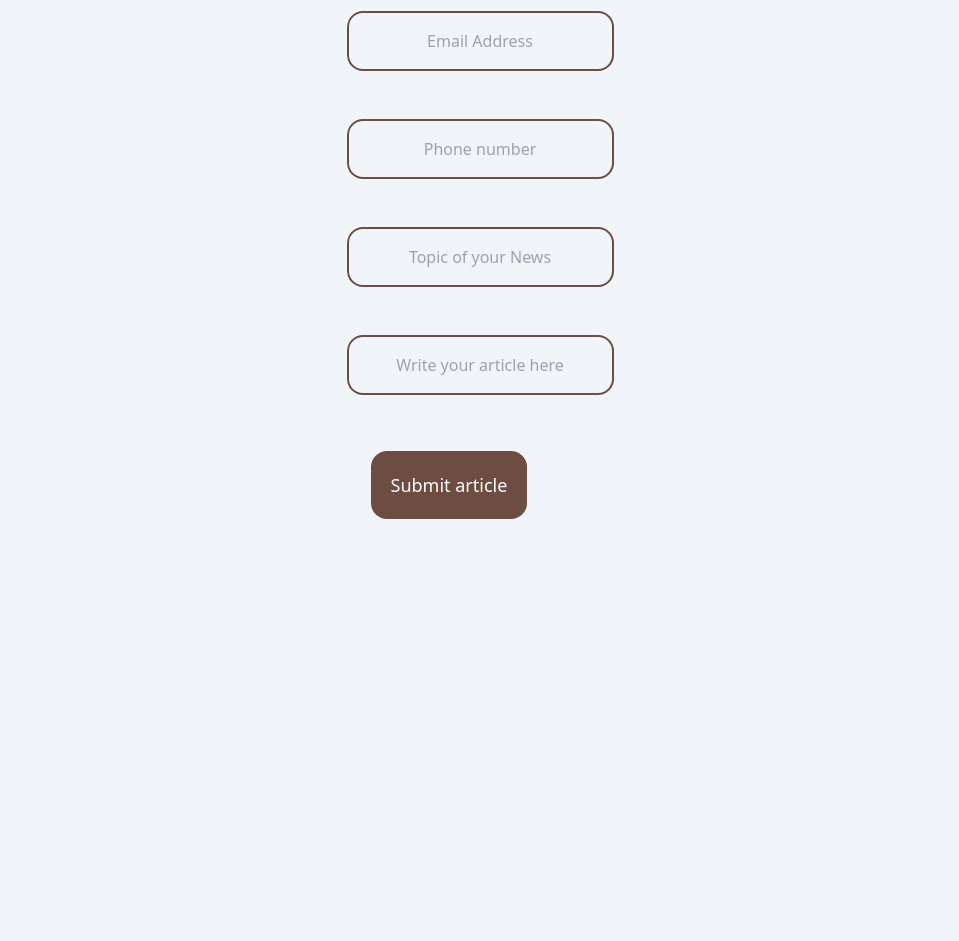
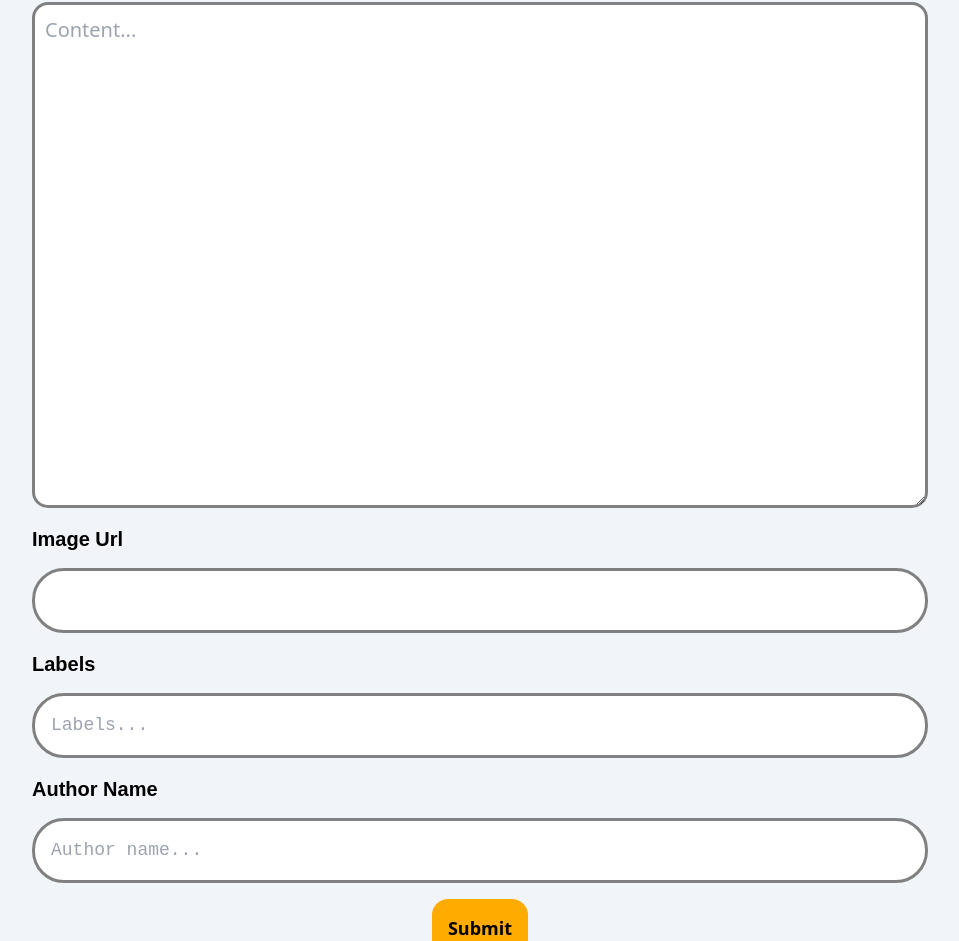
Before and after one commit to asmriti/Online-News-Portal, a React (Create React App) app in the folder UserPortal/: page /post-article in a window 1280 px wide. Shown: the part 257-1198 px from the top of the page, without its empty margins (160-1119 px from the left). Before the commit the page ends 856 px from the top, so only its background shows below. Built offline with nearby package versions, Linux system fonts and the light colour scheme.

Commit message:
Updated post article component

```diff
--- a/UserPortal/src/components/KidsStyle.css
+++ b/UserPortal/src/components/KidsStyle.css
@@ -25,7 +25,7 @@
   top: 20%;
 
   color: red;
-  transform: rotate(-22deg);
+  /* transform: rotate(-22deg); */
   text-align: center;
 }
 
@@ -53,13 +53,13 @@
 
 .content h1:hover ~ .hidden-img {
   /* transform: rotate(23deg); */
-  transform: scale(1.2);
+  /* transform: scale(1.2); */
 }
 
 .hidden-img {
   position: absolute;
-  top: 340%;
-  right: -120%;
+  top: 169%;
+  right: -160%;
   transition: all 1s ease;
   width: 300px;
   height: 400px;
--- a/UserPortal/src/components/Nav.js
+++ b/UserPortal/src/components/Nav.js
@@ -16,7 +16,7 @@ import {
 
 function Nav() {
   return (
-    <nav className="bg-white navbar kids-navbar">
+    <nav className="bg-white navbar kids-navbar mt-[-20px]">
       <div className="container p-2 rounded-2xl">
         <div className="flex items-center justify-between">
           <div>
--- a/UserPortal/src/components/PostArticle.js
+++ b/UserPortal/src/components/PostArticle.js
@@ -1,51 +1,177 @@
-import React from "react";
+import React, { useRef, useState } from "react";
+import styles from "./PostArticles.module.css";
 
-function PostArticle() {
+const getCurrentTime = () => {
+  var options = {
+    weekday: "short",
+    year: "numeric",
+    month: "long",
+    day: "numeric",
+  };
+
+  let dateAndTime = new Date();
+  let currentDate = dateAndTime.toLocaleDateString("en-US", options);
+  let hour = dateAndTime.getHours();
+  let ampm = "";
+  if (hour > 12) {
+    hour = hour % 12;
+    ampm = "PM";
+  } else {
+    ampm = "AM";
+  }
+
+  let min = dateAndTime.getMinutes();
+  let time = `${hour}:${min} ${ampm}`;
+  return `${currentDate} ${time}`;
+};
+
+//component starts here
+const PostArticle = ({ data, action, setIsDBUpdated }) => {
+  //use states for managing input
+
+  const [title, setTitle] = useState("" || data?.title);
+  const [body, setBody] = useState("" || data?.body);
+  const [labels, setLabels] = useState("" || data?.labels);
+  const [author, setAuthor] = useState("" || data?.author);
+  const [url, setUrl] = useState("" || data?.url);
+
+  const [isFormSubmitted, setIsFormSubmitted] = useState(false);
+  const [message, setMessage] = useState("");
+
+  const handleSubmit = async (event) => {
+    event.preventDefault();
+
+    let currentDateAndTime = getCurrentTime();
+
+    const formData = {
+      title,
+      body,
+      url: url,
+      labels: labels
+        .toString()
+        .split(",")
+        .map((ele) => ele.trim()),
+      author,
+      date: currentDateAndTime || data.date,
+    };
+
+    // let dataObj;
+    // if (action == "update") {
+    //   let newsId = data._id;
+
+    if (action == "update") {
+      let newsId = data._id;
+      const response = await fetch(`http://localhost:3001/update/${newsId}`, {
+        method: "PUT",
+        headers: {
+          "Content-Type": "application/json",
+        },
+        body: JSON.stringify(formData),
+      });
+      const dataObj = await response.json();
+      console.log(dataObj);
+
+      setMessage(dataObj.message);
+      setIsFormSubmitted(true);
+      setTimeout(() => {
+        setIsDBUpdated(true);
+        console.log("Hope things will work");
+      }, 1000);
+
+      return;
+    }
+
+    const response = await fetch("http://localhost:3001/form", {
+      method: "POST",
+      headers: {
+        "Content-Type": "application/json",
+      },
+      body: JSON.stringify(formData),
+    });
+    const dataObj = await response.json();
+    console.log(dataObj);
+    setMessage(dataObj.message);
+    setIsFormSubmitted(true);
+  };
+
+  const handleTitle = (event) => {
+    setTitle(event.target.value);
+  };
+  const handleBody = (event) => {
+    setBody(event.target.value);
+  };
+  const handleLabels = (event) => {
+    setLabels(event.target.value);
+  };
+  const handleAuthor = (event) => {
+    setAuthor(event.target.value);
+  };
+
+  const handleUrl = (event) => {
+    setUrl(event.target.value);
+  };
   return (
-    <div className="container mx-auto mt-[2rem] box-content flex flex-col items-center w-[50%] mb-[5rem]">
-      <h1 className="mb-4 text-2xl font-bold text-center">Post Article</h1>
-      <div className="text-lg ">
-        Here you can post your thoughts and opinions about everyday
-        happenings.!!
+    <form
+      className={styles["post-form"]}
+      method="post"
+      onSubmit={handleSubmit}
+      onClick={() => {
+        setMessage("");
+      }}
+    >
+      <div className={styles["form-field"]}>
+        <label htmlFor="title">Headline</label>
+        <input
+          type="text"
+          id="title"
+          placeholder="Headline here..."
+          required
+          value={title}
+          onChange={handleTitle}
+        ></input>
       </div>
-      <div>
-        <div className="p-6">
-          <input
-            className="p-4 text-center bg-transparent border-2 border-[#6d4c41] rounded-2xl"
-            placeholder="Name"
-          />
-        </div>
-        <div className="p-6">
-          <input
-            className="p-4 text-center bg-transparent border-2 border-[#6d4c41] rounded-2xl"
-            placeholder="Email Address"
-          />
-        </div>
-        <div className="p-6">
-          <input
-            className="p-4 text-center bg-transparent border-2 border-[#6d4c41] rounded-2xl"
-            placeholder="Phone number"
-          />
-        </div>
-        <div className="p-6">
-          <input
-            className="p-4 text-center bg-transparent border-2 border-[#6d4c41] rounded-2xl"
-            placeholder="Topic of your News"
-          />
-        </div>
-        <div className="p-6">
-          <input
-            className="p-4 text-center bg-transparent border-2 border-[#6d4c41] rounded-2xl"
-            placeholder="Write your article here"
-          />
-        </div>
-
-        <button className="p-4 text-lg text-white border-4 border-solid rounded-2xl bg-[#6d4c41] border-transparent ml-[3rem] mt-[2rem]">
-          Submit article
-        </button>
+      <div className={styles["form-field"]}>
+        <label htmlFor="body">Body</label>
+        <textarea
+          id="body"
+          rows="16"
+          placeholder="Content..."
+          required
+          value={body}
+          onChange={handleBody}
+        ></textarea>
       </div>
-    </div>
+      <div className={styles["form-field"]}>
+        <label htmlFor="file">Image Url</label>
+        <input type="text" value={url} onChange={handleUrl} />
+      </div>
+      <div className={styles["form-field"]}>
+        <label htmlFor="label">Labels</label>
+        <input
+          type="text"
+          id="label"
+          placeholder="Labels..."
+          required
+          value={labels}
+          onChange={handleLabels}
+        ></input>
+      </div>
+      <div className={styles["form-field"]}>
+        <label htmlFor="author">Author Name</label>
+        <input
+          type="text"
+          id="author"
+          placeholder="Author name..."
+          required
+          autoComplete="off"
+          value={author}
+          onChange={handleAuthor}
+        ></input>
+      </div>
+      <button type="submit" className={styles["submit-btn"]}>
+        Submit
+      </button>
+    </form>
   );
-}
-
+};
 export default PostArticle;
--- /dev/null
+++ b/UserPortal/src/components/PostArticles.module.css
@@ -0,0 +1,78 @@
+.post-form {
+  width: 70%;
+  margin: 0 auto;
+  position: absolute;
+  top: 100px;
+  left:15%;
+  /* border:3px solid black; */
+}
+
+/* textarea {
+  border: 3px solid gray;
+  border-radius: 2rem;
+} */
+
+.form-field {
+  width: 100%;
+  margin-bottom: 16px;
+  display: flex;
+  flex-wrap: wrap;
+  flex-direction: column;
+  gap: 4px;
+}
+.form-field label {
+  font-weight: bold;
+  font-family: Arial, Helvetica, sans-serif;
+  font-size: 20px;
+}
+.form-field textarea {
+  padding: 10px;
+  display: block;
+  font-size: 20px;
+  border: 3px solid gray;
+  border-radius: 1rem;
+}
+.form-field textarea:focus {
+  outline: blue;
+  box-shadow: 0px 0px 2px 2px blue;
+}
+.form-field input {
+  display: block;
+  width: 100%;
+  padding: 6px 18px;
+  border-radius: 2rem;
+  font-size: 18px;
+  border: 1px solid rgba(0, 0, 0, 0.31);
+  font-family: "Courier New", Courier, monospace;
+  padding: 1rem;
+  margin-top: 10px;
+  border: 3px solid gray;
+}
+.form-field input:focus {
+  outline: 1px solid blue;
+  box-shadow: 0px 0px 2px 2px blue;
+}
+
+button {
+  font-size: large;
+  cursor: pointer;
+  color: black;
+  border: transparent;
+  border-radius: 1rem;
+  font-weight: bold;
+  padding: 1rem;
+  align-items: center;
+  background-color: #ffab00;
+  margin:0 auto;
+  display: block;
+}
+
+button:hover {
+  background-color: #2f18969b;
+}
+
+@media screen and (max-width: 756px) {
+  .submit-btn {
+    width: 100%;
+  }
+}
```
